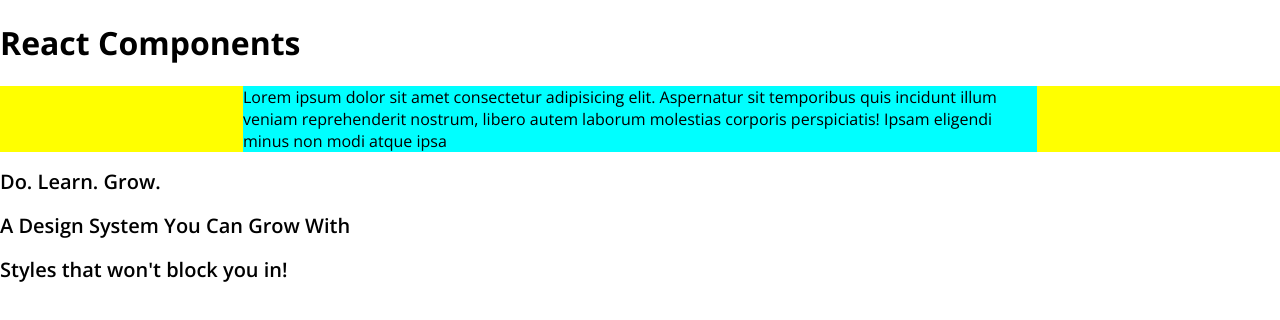
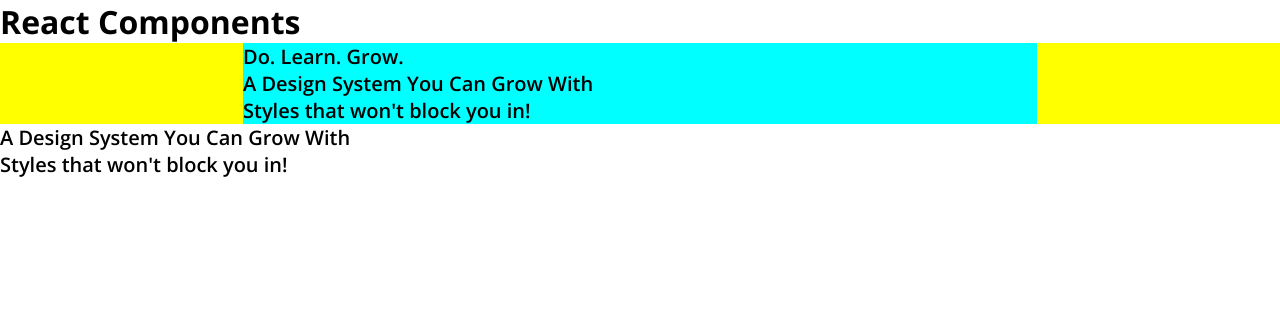
Before and after one commit to Ly900/react-components, a React (Vite) app: page / in a window 1280 px wide. Shown: the top 320 px of the page. Built offline with nearby package versions, Linux system fonts and the light colour scheme; a web font is replaced by a local one.

Commit message:
Allow passing in component to Context Width component

```diff
--- a/src/App.tsx
+++ b/src/App.tsx
@@ -16,15 +16,15 @@
 };
 
 interface ContentWidthProps {
-	text: string;
 	paddingInlineMobile: number;
 	maxWidth: number;
+	component: any;
 }
 
 const ContentWidth: React.FC<ContentWidthProps> = ({
-	text,
 	paddingInlineMobile,
 	maxWidth,
+	component,
 }) => {
 	const myStyle = {
 		'--padding-inline-mobile': `${paddingInlineMobile}rem`,
@@ -32,7 +32,7 @@
 	} as React.CSSProperties;
 	return (
 		<div className="content-width" style={myStyle}>
-			<div className="content-width__wrapper">{text}</div>
+			<div className="content-width__wrapper">{component}</div>
 		</div>
 	);
 };
@@ -45,13 +45,20 @@
 			<ContentWidth
 				paddingInlineMobile={1}
 				maxWidth={794}
-				text="Lorem ipsum dolor sit amet consectetur adipisicing elit. Aspernatur sit
-				temporibus quis incidunt illum veniam reprehenderit nostrum, libero
-				autem laborum molestias corporis perspiciatis! Ipsam eligendi minus non
-				modi atque ipsa"
+				component={<FancyText text="Do. Learn. Grow." />}
 			/>
 
-			<FancyText text="Do. Learn. Grow." />
+			<ContentWidth
+				paddingInlineMobile={1}
+				maxWidth={794}
+				component={<FancyText text="A Design System You Can Grow With" />}
+			/>
+
+			<ContentWidth
+				paddingInlineMobile={1}
+				maxWidth={794}
+				component={<FancyText text="Styles that won't block you in!" />}
+			/>
 
 			<FancyText text="A Design System You Can Grow With" />
 
--- a/src/index.css
+++ b/src/index.css
@@ -1,3 +1,8 @@
+* {
+	margin: 0;
+	padding: 0;
+}
+
 /* :root {
 	font-family: system-ui, Avenir, Helvetica, Arial, sans-serif;
 	line-height: 1.5;
```
Lines whose indentation alone changed are shown as unchanged.
